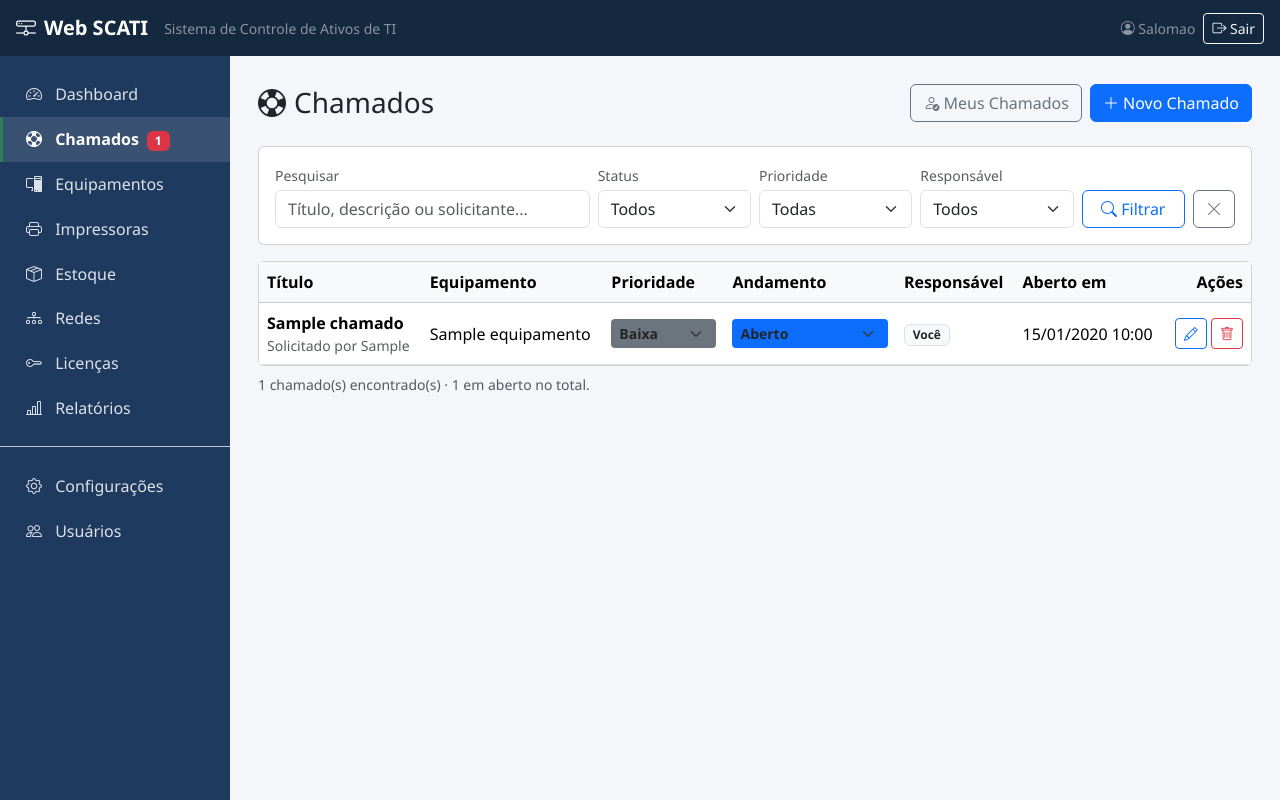
After one commit to SalomaoKonjunski/Web-SCATI, a PHP site: page /web-scati/modules/chamados/index.php in a window 1280 px wide. The commit adds this page. Run offline with PHP 8.4, Linux system fonts and the light colour scheme; a user stored in the database is signed in; data comes from the database, SQL or seed files in the repository; both versions use the stored data as it was after the commit; tables that the repository leaves empty hold one stand-in row (values such as "Sample post").

Commit message:
Adiciona módulo de Chamados (pendências/solicitações de TI)
Nova aba "Chamados" no menu lateral, funcionando como uma tabela de
pendências: título, descrição, solicitante, equipamento relacionado
(opcional), prioridade (Baixa/Média/Alta/Urgente) e andamento (Aberto/
Em andamento/Aguardando/Concluído/Cancelado). Prioridade e andamento
podem ser alterados direto na listagem, sem abrir o cadastro. Um botão
"Atribuir para mim" atribui o chamado ao usuário logado com um clique; o
mesmo atalho existe no formulário completo. A tela tem filtros (busca,
status, prioridade, responsável) e um atalho "Meus Chamados". Chamados
de prioridade Alta ou Urgente ainda em aberto aparecem na Central de
Alertas do Dashboard, e a barra lateral mostra a contagem de chamados
em aberto.

```diff
--- a/web-scati/web-scati/assets/js/scripts.js
+++ b/web-scati/web-scati/assets/js/scripts.js
@@ -14,8 +14,8 @@ document.addEventListener('DOMContentLoaded', function () {
     // Torna linhas de tabela com data-href clicáveis (navegação para a ficha)
     document.querySelectorAll('tr[data-href]').forEach(function (row) {
         row.addEventListener('click', function (e) {
-            // Ignora o clique se foi em um botão/link dentro da linha
-            if (e.target.closest('a, button, input')) return;
+            // Ignora o clique se foi em um botão/link/campo dentro da linha
+            if (e.target.closest('a, button, input, select, label')) return;
             window.location = row.dataset.href;
         });
     });
@@ -27,6 +27,17 @@ document.addEventListener('DOMContentLoaded', function () {
             if (!confirm(msg)) {
                 e.preventDefault();
             }
+        });
+    });
+
+    // Envia automaticamente formulários marcados com .js-auto-submit assim que
+    // um campo (select/input) dentro deles muda de valor (ex: trocar o status
+    // de um chamado direto na listagem, sem precisar de um botão "Salvar").
+    document.querySelectorAll('.js-auto-submit').forEach(function (form) {
+        form.querySelectorAll('select, input').forEach(function (field) {
+            field.addEventListener('change', function () {
+                form.submit();
+            });
         });
     });
 
--- a/web-scati/web-scati/includes/functions.php
+++ b/web-scati/web-scati/includes/functions.php
@@ -302,3 +302,48 @@ function registrarHistoricoEstoque(?int $estoqueId, string $itemNome, ?string $c
         'usuario_nome' => usuarioLogado()['usuario'] ?? null,
     ]);
 }
+
+/**
+ * Lista fixa das prioridades aceitas para um chamado (deve refletir o ENUM do banco).
+ */
+function prioridadesChamado(): array
+{
+    return ['Baixa', 'Média', 'Alta', 'Urgente'];
+}
+
+/**
+ * Lista fixa dos status aceitos para o andamento de um chamado (deve refletir o ENUM do banco).
+ */
+function statusChamado(): array
+{
+    return ['Aberto', 'Em andamento', 'Aguardando', 'Concluído', 'Cancelado'];
+}
+
+/**
+ * Retorna a classe de badge Bootstrap correspondente à prioridade do chamado.
+ */
+function prioridadeChamadoBadgeClass(string $prioridade): string
+{
+    return match ($prioridade) {
+        'Baixa'   => 'bg-secondary',
+        'Média'   => 'bg-info text-dark',
+        'Alta'    => 'bg-warning text-dark',
+        'Urgente' => 'bg-danger',
+        default   => 'bg-secondary',
+    };
+}
+
+/**
+ * Retorna a classe de badge Bootstrap correspondente ao status (andamento) do chamado.
+ */
+function statusChamadoBadgeClass(string $status): string
+{
+    return match ($status) {
+        'Aberto'        => 'bg-primary',
+        'Em andamento'  => 'bg-warning text-dark',
+        'Aguardando'    => 'bg-secondary',
+        'Concluído'     => 'bg-success',
+        'Cancelado'     => 'bg-dark',
+        default         => 'bg-secondary',
+    };
+}
--- a/web-scati/web-scati/includes/sidebar.php
+++ b/web-scati/web-scati/includes/sidebar.php
@@ -5,12 +5,21 @@ function isActive(string $needle, string $currentPath): string
 {
     return str_contains($currentPath, $needle) ? 'active' : '';
 }
+$totalChamadosAbertos = (int) db()->query("SELECT COUNT(*) FROM chamados WHERE status NOT IN ('Concluído', 'Cancelado')")->fetchColumn();
 ?>
 <aside class="scati-sidebar" id="scatiSidebar">
     <ul class="nav flex-column">
         <li class="nav-item">
             <a class="nav-link <?= $currentPath === BASE_URL . '/index.php' ? 'active' : '' ?>" href="<?= BASE_URL ?>/index.php">
                 <i class="bi bi-speedometer2"></i> Dashboard
+            </a>
+        </li>
+        <li class="nav-item">
+            <a class="nav-link <?= isActive('/modules/chamados/', $currentPath) ?>" href="<?= BASE_URL ?>/modules/chamados/index.php">
+                <i class="bi bi-life-preserver"></i> Chamados
+                <?php if ($totalChamadosAbertos > 0): ?>
+                    <span class="badge bg-danger ms-1"><?= $totalChamadosAbertos ?></span>
+                <?php endif; ?>
             </a>
         </li>
         <li class="nav-item">
--- /dev/null
+++ b/web-scati/web-scati/modules/chamados/index.php
@@ -0,0 +1,198 @@
+<?php
+declare(strict_types=1);
+require_once __DIR__ . '/../../config/database.php';
+require_once __DIR__ . '/../../includes/functions.php';
+require_once __DIR__ . '/../../includes/auth.php';
+exigirLogin();
+
+$pdo = db();
+$pageTitle = 'Chamados';
+$usuarioAtual = usuarioLogado();
+
+$busca = trim($_GET['busca'] ?? '');
+$filtroStatus = $_GET['status'] ?? '';
+$filtroPrioridade = $_GET['prioridade'] ?? '';
+$filtroResponsavel = $_GET['responsavel_id'] ?? '';
+
+$sql = "SELECT c.*, e.nome AS equipamento_nome, e.patrimonio AS equipamento_patrimonio, u.usuario AS responsavel_nome
+        FROM chamados c
+        LEFT JOIN equipamentos e ON e.id = c.equipamento_id
+        LEFT JOIN usuarios u ON u.id = c.responsavel_id
+        WHERE 1=1";
+$params = [];
+
+if ($busca !== '') {
+    $sql .= " AND (c.titulo LIKE :busca1 OR c.descricao LIKE :busca2 OR c.solicitante LIKE :busca3)";
+    $curingaBusca = '%' . $busca . '%';
+    $params['busca1'] = $curingaBusca;
+    $params['busca2'] = $curingaBusca;
+    $params['busca3'] = $curingaBusca;
+}
+if ($filtroStatus !== '') {
+    $sql .= " AND c.status = :status";
+    $params['status'] = $filtroStatus;
+}
+if ($filtroPrioridade !== '') {
+    $sql .= " AND c.prioridade = :prioridade";
+    $params['prioridade'] = $filtroPrioridade;
+}
+if ($filtroResponsavel === 'nenhum') {
+    $sql .= " AND c.responsavel_id IS NULL";
+} elseif ($filtroResponsavel !== '') {
+    $sql .= " AND c.responsavel_id = :responsavel_id";
+    $params['responsavel_id'] = $filtroResponsavel;
+}
+
+// Abertos primeiro (respeitando a ordem definida no ENUM: Aberto > Em andamento >
+// Aguardando > Concluído > Cancelado), depois os mais urgentes, depois os mais antigos.
+$sql .= " ORDER BY c.status ASC, c.prioridade DESC, c.criado_em ASC";
+
+$stmt = $pdo->prepare($sql);
+$stmt->execute($params);
+$chamados = $stmt->fetchAll();
+
+$usuarios = $pdo->query('SELECT id, usuario FROM usuarios ORDER BY usuario')->fetchAll();
+
+$totalAbertos = (int) $pdo->query("SELECT COUNT(*) FROM chamados WHERE status NOT IN ('Concluído', 'Cancelado')")->fetchColumn();
+
+include __DIR__ . '/../../includes/header.php';
+?>
+
+<div class="d-flex justify-content-between align-items-center mb-4 flex-wrap gap-2">
+    <h1 class="h3 mb-0"><i class="bi bi-life-preserver me-2"></i>Chamados</h1>
+    <div class="d-flex gap-2">
+        <a href="index.php?responsavel_id=<?= (int) $usuarioAtual['id'] ?>" class="btn btn-outline-secondary">
+            <i class="bi bi-person-check"></i> Meus Chamados
+        </a>
+        <a href="form.php" class="btn btn-primary"><i class="bi bi-plus-lg"></i> Novo Chamado</a>
+    </div>
+</div>
+
+<div class="card mb-3">
+    <div class="card-body">
+        <form method="get" class="row g-2 align-items-end">
+            <div class="col-md-4">
+                <label class="form-label small text-muted mb-1">Pesquisar</label>
+                <input type="text" name="busca" class="form-control" placeholder="Título, descrição ou solicitante..." value="<?= e($busca) ?>">
+            </div>
+            <div class="col-md-2">
+                <label class="form-label small text-muted mb-1">Status</label>
+                <select name="status" class="form-select">
+                    <option value="">Todos</option>
+                    <?php foreach (statusChamado() as $status): ?>
+                        <option value="<?= e($status) ?>" <?= $filtroStatus === $status ? 'selected' : '' ?>><?= e($status) ?></option>
+                    <?php endforeach; ?>
+                </select>
+            </div>
+            <div class="col-md-2">
+                <label class="form-label small text-muted mb-1">Prioridade</label>
+                <select name="prioridade" class="form-select">
+                    <option value="">Todas</option>
+                    <?php foreach (prioridadesChamado() as $prioridade): ?>
+                        <option value="<?= e($prioridade) ?>" <?= $filtroPrioridade === $prioridade ? 'selected' : '' ?>><?= e($prioridade) ?></option>
+                    <?php endforeach; ?>
+                </select>
+            </div>
+            <div class="col-md-2">
+                <label class="form-label small text-muted mb-1">Responsável</label>
+                <select name="responsavel_id" class="form-select">
+                    <option value="">Todos</option>
+                    <option value="nenhum" <?= $filtroResponsavel === 'nenhum' ? 'selected' : '' ?>>Não atribuído</option>
+                    <?php foreach ($usuarios as $u): ?>
+                        <option value="<?= (int) $u['id'] ?>" <?= (string) $filtroResponsavel === (string) $u['id'] ? 'selected' : '' ?>><?= e($u['usuario']) ?></option>
+                    <?php endforeach; ?>
+                </select>
+            </div>
+            <div class="col-md-2 d-flex gap-2">
+                <button type="submit" class="btn btn-outline-primary w-100"><i class="bi bi-search"></i> Filtrar</button>
+                <a href="index.php" class="btn btn-outline-secondary" title="Limpar filtros"><i class="bi bi-x-lg"></i></a>
+            </div>
+        </form>
+    </div>
+</div>
+
+<div class="card">
+    <div class="table-responsive">
+        <table class="table table-hover align-middle mb-0">
+            <thead class="table-light">
+                <tr>
+                    <th>Título</th>
+                    <th>Equipamento</th>
+                    <th>Prioridade</th>
+                    <th>Andamento</th>
+                    <th>Responsável</th>
+                    <th>Aberto em</th>
+                    <th class="text-end">Ações</th>
+                </tr>
+            </thead>
+            <tbody>
+                <?php if (empty($chamados)): ?>
+                    <tr><td colspan="7" class="text-center text-muted py-4">Nenhum chamado encontrado.</td></tr>
+                <?php endif; ?>
+                <?php foreach ($chamados as $chamado): ?>
+                    <tr data-href="form.php?id=<?= (int) $chamado['id'] ?>">
+                        <td>
+                            <strong><?= e($chamado['titulo']) ?></strong>
+                            <?php if (!empty($chamado['solicitante'])): ?>
+                                <div class="small text-muted">Solicitado por <?= e($chamado['solicitante']) ?></div>
+                            <?php endif; ?>
+                        </td>
+                        <td>
+                            <?php if ($chamado['equipamento_id']): ?>
+                                <?= e(nomeEquipamento($chamado['equipamento_nome'], $chamado['equipamento_patrimonio'])) ?>
+                            <?php else: ?>
+                                <span class="text-muted">-</span>
+                            <?php endif; ?>
+                        </td>
+                        <td>
+                            <form method="post" action="atualizar_campo.php" class="js-auto-submit">
+                                <input type="hidden" name="id" value="<?= (int) $chamado['id'] ?>">
+                                <input type="hidden" name="campo" value="prioridade">
+                                <select name="valor" class="form-select form-select-sm border-0 fw-semibold <?= prioridadeChamadoBadgeClass($chamado['prioridade']) ?>" style="min-width: 100px;">
+                                    <?php foreach (prioridadesChamado() as $prioridade): ?>
+                                        <option value="<?= e($prioridade) ?>" <?= $chamado['prioridade'] === $prioridade ? 'selected' : '' ?>><?= e($prioridade) ?></option>
+                                    <?php endforeach; ?>
+                                </select>
+                            </form>
+                        </td>
+                        <td>
+                            <form method="post" action="atualizar_campo.php" class="js-auto-submit">
+                                <input type="hidden" name="id" value="<?= (int) $chamado['id'] ?>">
+                                <input type="hidden" name="campo" value="status">
+                                <select name="valor" class="form-select form-select-sm border-0 fw-semibold <?= statusChamadoBadgeClass($chamado['status']) ?>" style="min-width: 130px;">
+                                    <?php foreach (statusChamado() as $status): ?>
+                                        <option value="<?= e($status) ?>" <?= $chamado['status'] === $status ? 'selected' : '' ?>><?= e($status) ?></option>
+                                    <?php endforeach; ?>
+                                </select>
+                            </form>
+                        </td>
+                        <td>
+                            <?php if ($chamado['responsavel_id']): ?>
+                                <?php if ((int) $chamado['responsavel_id'] === (int) $usuarioAtual['id']): ?>
+                                    <span class="badge bg-light text-dark border">Você</span>
+                                <?php else: ?>
+                                    <?= e($chamado['responsavel_nome']) ?>
+                                <?php endif; ?>
+                            <?php else: ?>
+                                <a href="atribuir.php?id=<?= (int) $chamado['id'] ?>" class="btn btn-sm btn-outline-primary">
+                                    <i class="bi bi-person-plus"></i> Atribuir para mim
+                                </a>
+                            <?php endif; ?>
+                        </td>
+                        <td><?= formatDateTime($chamado['criado_em']) ?></td>
+                        <td class="text-end">
+                            <a href="form.php?id=<?= (int) $chamado['id'] ?>" class="btn btn-sm btn-outline-primary" title="Editar"><i class="bi bi-pencil"></i></a>
+                            <a href="delete.php?id=<?= (int) $chamado['id'] ?>" class="btn btn-sm btn-outline-danger js-confirm-delete"
+                               data-confirm-msg="Excluir o chamado &quot;<?= e($chamado['titulo']) ?>&quot;? Esta ação não pode ser desfeita." title="Excluir">
+                                <i class="bi bi-trash"></i>
+                            </a>
+                        </td>
+                    </tr>
+                <?php endforeach; ?>
+            </tbody>
+        </table>
+    </div>
+</div>
+<p class="text-muted small mt-2"><?= count($chamados) ?> chamado(s) encontrado(s) · <?= $totalAbertos ?> em aberto no total.</p>
+
+<?php include __DIR__ . '/../../includes/footer.php'; ?>
```
Also changed, not shown: web-scati/web-scati/database/migration_chamados.sql (added, +36 -0 lines), web-scati/web-scati/database/scati.sql (+25 -0 lines), web-scati/web-scati/index.php (+16 -1 lines), web-scati/web-scati/modules/chamados/atribuir.php (added, +25 -0 lines), web-scati/web-scati/modules/chamados/atualizar_campo.php (added, +54 -0 lines), web-scati/web-scati/modules/chamados/delete.php (added, +23 -0 lines), web-scati/web-scati/modules/chamados/form.php (added, +170 -0 lines).
